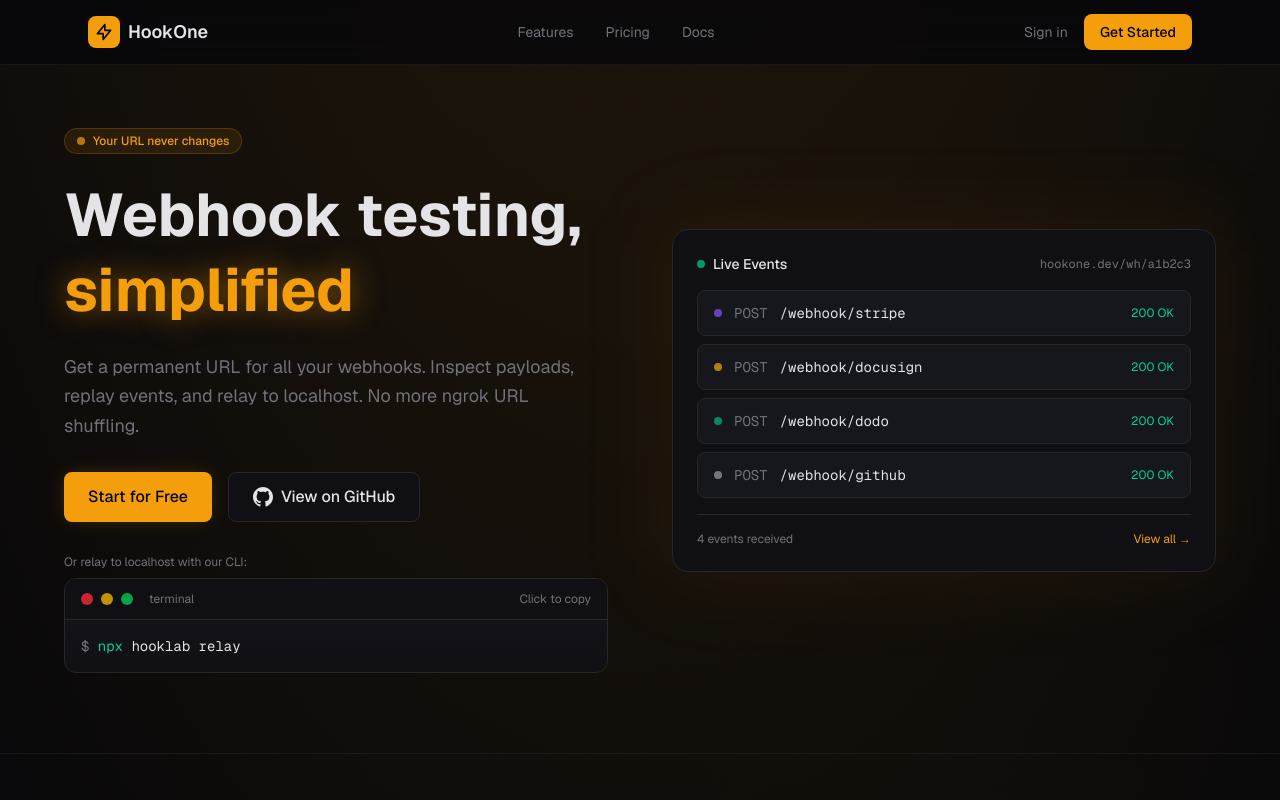
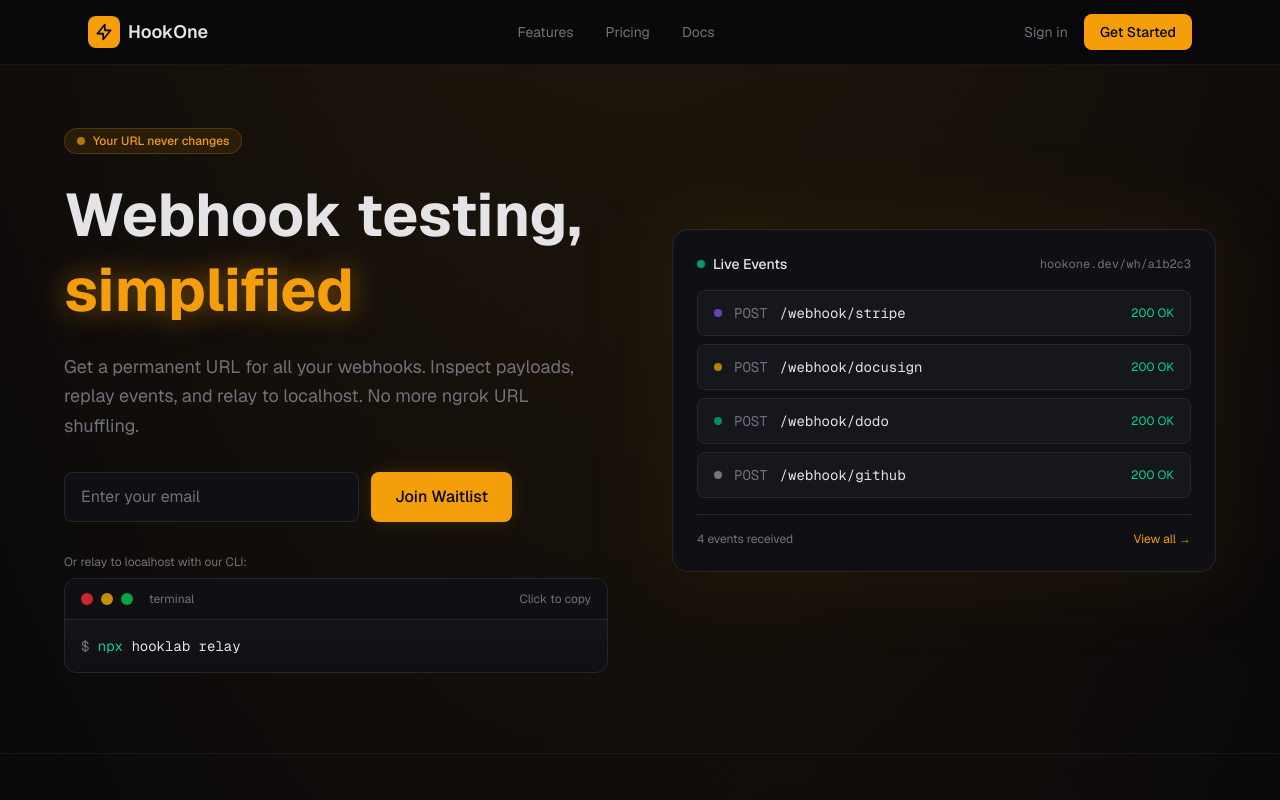
Before and after one commit to anishghosh103/b4, a Next.js app: page / in a window 1280 px wide. Shown: the top 800 px of the page. Built offline with nearby package versions, Linux system fonts and the light colour scheme.

Commit message:
waitlist

```diff
--- /dev/null
+++ b/app/api/waitlist/route.ts
@@ -0,0 +1,39 @@
+import { NextRequest, NextResponse } from "next/server";
+import dbConnect from "@/lib/mongodb";
+import Waitlist from "@/lib/models/Waitlist";
+
+export async function POST(request: NextRequest) {
+  try {
+    const { email } = await request.json();
+
+    if (!email || !email.includes("@")) {
+      return NextResponse.json(
+        { error: "Valid email is required" },
+        { status: 400 }
+      );
+    }
+
+    await dbConnect();
+
+    const existingEntry = await Waitlist.findOne({ email: email.toLowerCase() });
+    if (existingEntry) {
+      return NextResponse.json(
+        { message: "You're already on the waitlist!" },
+        { status: 200 }
+      );
+    }
+
+    await Waitlist.create({ email });
+
+    return NextResponse.json(
+      { message: "Successfully joined the waitlist!" },
+      { status: 201 }
+    );
+  } catch (error) {
+    console.error("Waitlist error:", error);
+    return NextResponse.json(
+      { error: "Something went wrong. Please try again." },
+      { status: 500 }
+    );
+  }
+}
--- a/app/page.tsx
+++ b/app/page.tsx
@@ -1,6 +1,76 @@
 "use client";
 
-import { useState, useEffect } from "react";
+import { useState, useEffect, FormEvent } from "react";
+
+// Waitlist form component
+function WaitlistForm({ variant = "default" }: { variant?: "default" | "large" }) {
+  const [email, setEmail] = useState("");
+  const [status, setStatus] = useState<"idle" | "loading" | "success" | "error">("idle");
+  const [message, setMessage] = useState("");
+
+  const handleSubmit = async (e: FormEvent) => {
+    e.preventDefault();
+    if (!email) return;
+
+    setStatus("loading");
+    try {
+      const res = await fetch("/api/waitlist", {
+        method: "POST",
+        headers: { "Content-Type": "application/json" },
+        body: JSON.stringify({ email }),
+      });
+
+      const data = await res.json();
+
+      if (res.ok) {
+        setStatus("success");
+        setMessage(data.message);
+        setEmail("");
+      } else {
+        setStatus("error");
+        setMessage(data.error || "Something went wrong");
+      }
+    } catch {
+      setStatus("error");
+      setMessage("Something went wrong. Please try again.");
+    }
+  };
+
+  if (status === "success") {
+    return (
+      <div className={`flex items-center gap-2 ${variant === "large" ? "px-6 py-4" : "px-4 py-3"} rounded-lg bg-emerald-500/10 border border-emerald-500/30`}>
+        <svg className="w-5 h-5 text-emerald-400 flex-shrink-0" fill="none" viewBox="0 0 24 24" stroke="currentColor">
+          <path strokeLinecap="round" strokeLinejoin="round" strokeWidth={2} d="M5 13l4 4L19 7" />
+        </svg>
+        <span className={`text-emerald-400 ${variant === "large" ? "text-lg" : "text-sm"}`}>{message}</span>
+      </div>
+    );
+  }
+
+  return (
+    <form onSubmit={handleSubmit} className="flex flex-col sm:flex-row gap-3">
+      <input
+        type="email"
+        value={email}
+        onChange={(e) => setEmail(e.target.value)}
+        placeholder="Enter your email"
+        className={`flex-1 ${variant === "large" ? "px-6 py-4 text-lg" : "px-4 py-3"} rounded-lg bg-surface border border-border focus:border-accent/50 focus:outline-none text-foreground placeholder:text-muted transition-colors`}
+        disabled={status === "loading"}
+        required
+      />
+      <button
+        type="submit"
+        disabled={status === "loading"}
+        className={`${variant === "large" ? "px-8 py-4 text-lg" : "px-6 py-3"} bg-accent text-background font-medium rounded-lg hover:bg-accent-dim transition-all duration-300 glow-amber-sm hover:glow-amber disabled:opacity-50 disabled:cursor-not-allowed whitespace-nowrap`}
+      >
+        {status === "loading" ? "Joining..." : "Join Waitlist"}
+      </button>
+      {status === "error" && (
+        <p className="text-red-400 text-sm mt-2 sm:absolute sm:mt-0 sm:top-full sm:left-0">{message}</p>
+      )}
+    </form>
+  );
+}
 
 // Animated webhook event for the hero
 function WebhookEvent({ delay, type }: { delay: number; type: string }) {
@@ -254,16 +324,8 @@ export default function Home() {
               <p className="text-lg text-muted leading-relaxed mb-8 max-w-lg animate-slide-up opacity-0 delay-200" style={{ animationFillMode: "forwards" }}>
                 Get a permanent URL for all your webhooks. Inspect payloads, replay events, and relay to localhost. No more ngrok URL shuffling.
               </p>
-              <div className="flex flex-col sm:flex-row gap-4 mb-8 animate-slide-up opacity-0 delay-300" style={{ animationFillMode: "forwards" }}>
-                <button className="px-6 py-3 bg-accent text-background font-medium rounded-lg hover:bg-accent-dim transition-all duration-300 glow-amber-sm hover:glow-amber">
-                  Start for Free
-                </button>
-                <button className="px-6 py-3 bg-surface border border-border font-medium rounded-lg hover:border-accent/50 transition-colors flex items-center justify-center gap-2">
-                  <svg className="w-5 h-5" fill="currentColor" viewBox="0 0 24 24">
-                    <path d="M12 0c-6.626 0-12 5.373-12 12 0 5.302 3.438 9.8 8.207 11.387.599.111.793-.261.793-.577v-2.234c-3.338.726-4.033-1.416-4.033-1.416-.546-1.387-1.333-1.756-1.333-1.756-1.089-.745.083-.729.083-.729 1.205.084 1.839 1.237 1.839 1.237 1.07 1.834 2.807 1.304 3.492.997.107-.775.418-1.305.762-1.604-2.665-.305-5.467-1.334-5.467-5.931 0-1.311.469-2.381 1.236-3.221-.124-.303-.535-1.524.117-3.176 0 0 1.008-.322 3.301 1.23.957-.266 1.983-.399 3.003-.404 1.02.005 2.047.138 3.006.404 2.291-1.552 3.297-1.23 3.297-1.23.653 1.653.242 2.874.118 3.176.77.84 1.235 1.911 1.235 3.221 0 4.609-2.807 5.624-5.479 5.921.43.372.823 1.102.823 2.222v3.293c0 .319.192.694.801.576 4.765-1.589 8.199-6.086 8.199-11.386 0-6.627-5.373-12-12-12z" />
-                  </svg>
-                  View on GitHub
-                </button>
+              <div className="mb-8 animate-slide-up opacity-0 delay-300 max-w-md relative" style={{ animationFillMode: "forwards" }}>
+                <WaitlistForm />
               </div>
 
               {/* CLI Install */}
@@ -676,12 +738,10 @@ export default function Home() {
             Ready to simplify your webhook testing?
           </h2>
           <p className="text-muted mb-8 text-lg">
-            Get your permanent webhook URL in seconds. No credit card required.
+            Join the waitlist to get early access. No credit card required.
           </p>
-          <div className="flex flex-col sm:flex-row gap-4 justify-center">
-            <button className="px-8 py-4 bg-accent text-background font-medium rounded-lg hover:bg-accent-dim transition-all duration-300 glow-amber-sm hover:glow-amber text-lg">
-              Start for Free
-            </button>
+          <div className="max-w-lg mx-auto relative">
+            <WaitlistForm variant="large" />
           </div>
         </div>
       </section>
--- /dev/null
+++ b/lib/models/Waitlist.ts
@@ -0,0 +1,22 @@
+import mongoose, { Schema, Document } from "mongoose";
+
+export interface IWaitlist extends Document {
+  email: string;
+  createdAt: Date;
+}
+
+const WaitlistSchema = new Schema<IWaitlist>({
+  email: {
+    type: String,
+    required: true,
+    unique: true,
+    lowercase: true,
+    trim: true,
+  },
+  createdAt: {
+    type: Date,
+    default: Date.now,
+  },
+});
+
+export default mongoose.models.Waitlist || mongoose.model<IWaitlist>("Waitlist", WaitlistSchema);
--- /dev/null
+++ b/lib/mongodb.ts
@@ -0,0 +1,38 @@
+import mongoose from "mongoose";
+
+const MONGODB_URI = process.env.MONGODB_URI!;
+
+if (!MONGODB_URI) {
+  throw new Error("Please define the MONGODB_URI environment variable in .env.local");
+}
+
+interface MongooseCache {
+  conn: typeof mongoose | null;
+  promise: Promise<typeof mongoose> | null;
+}
+
+declare global {
+  // eslint-disable-next-line no-var
+  var mongoose: MongooseCache | undefined;
+}
+
+const cached: MongooseCache = global.mongoose || { conn: null, promise: null };
+
+if (!global.mongoose) {
+  global.mongoose = cached;
+}
+
+async function dbConnect(): Promise<typeof mongoose> {
+  if (cached.conn) {
+    return cached.conn;
+  }
+
+  if (!cached.promise) {
+    cached.promise = mongoose.connect(MONGODB_URI);
+  }
+
+  cached.conn = await cached.promise;
+  return cached.conn;
+}
+
+export default dbConnect;
--- a/package.json
+++ b/package.json
@@ -9,6 +9,7 @@
     "lint": "eslint"
   },
   "dependencies": {
+    "mongoose": "^8.21.0",
     "next": "16.1.1",
     "react": "19.2.3",
     "react-dom": "19.2.3"
```
Also changed, not shown: 1 other file (tests, documents, lock files or other folders).
